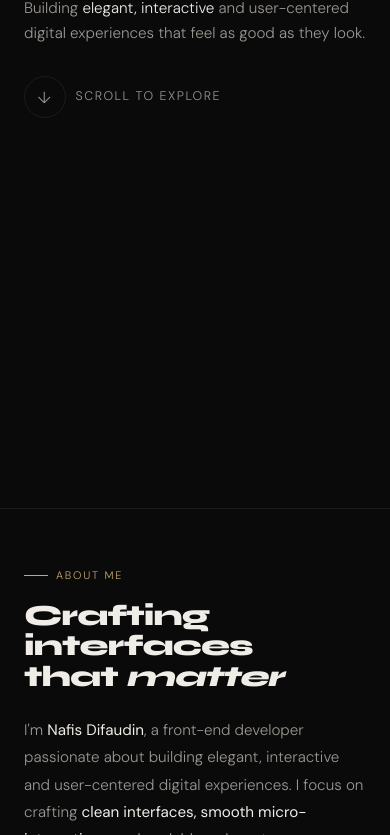
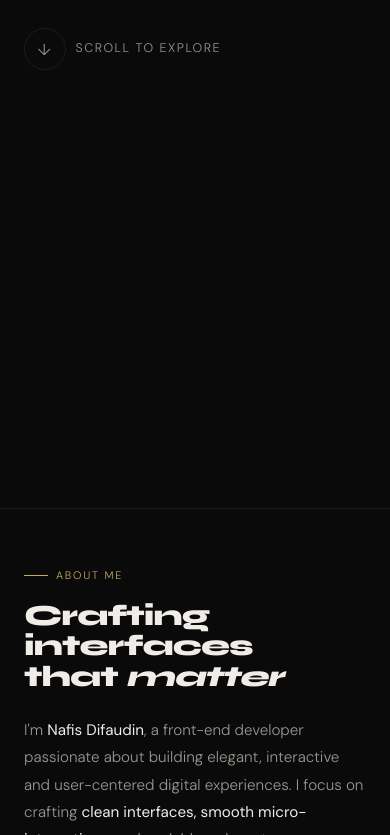
Before and after one commit to nafisd/portofolio, a plain HTML site: page index.html in a window 390 px wide. Shown: the part 336-1171 px from the top of the page. Drawn offline with Linux system fonts and the light colour scheme.

Commit message:
css update

```diff
--- a/css/style.css
+++ b/css/style.css
@@ -1431,7 +1431,7 @@
           min-height: 100svh;
           height: 100svh;
           justify-content: flex-start;
-          padding: 10rem 1.5rem 3rem;
+          padding: 7rem 1.5rem 3rem;
           overflow: hidden;
       }
 
```
